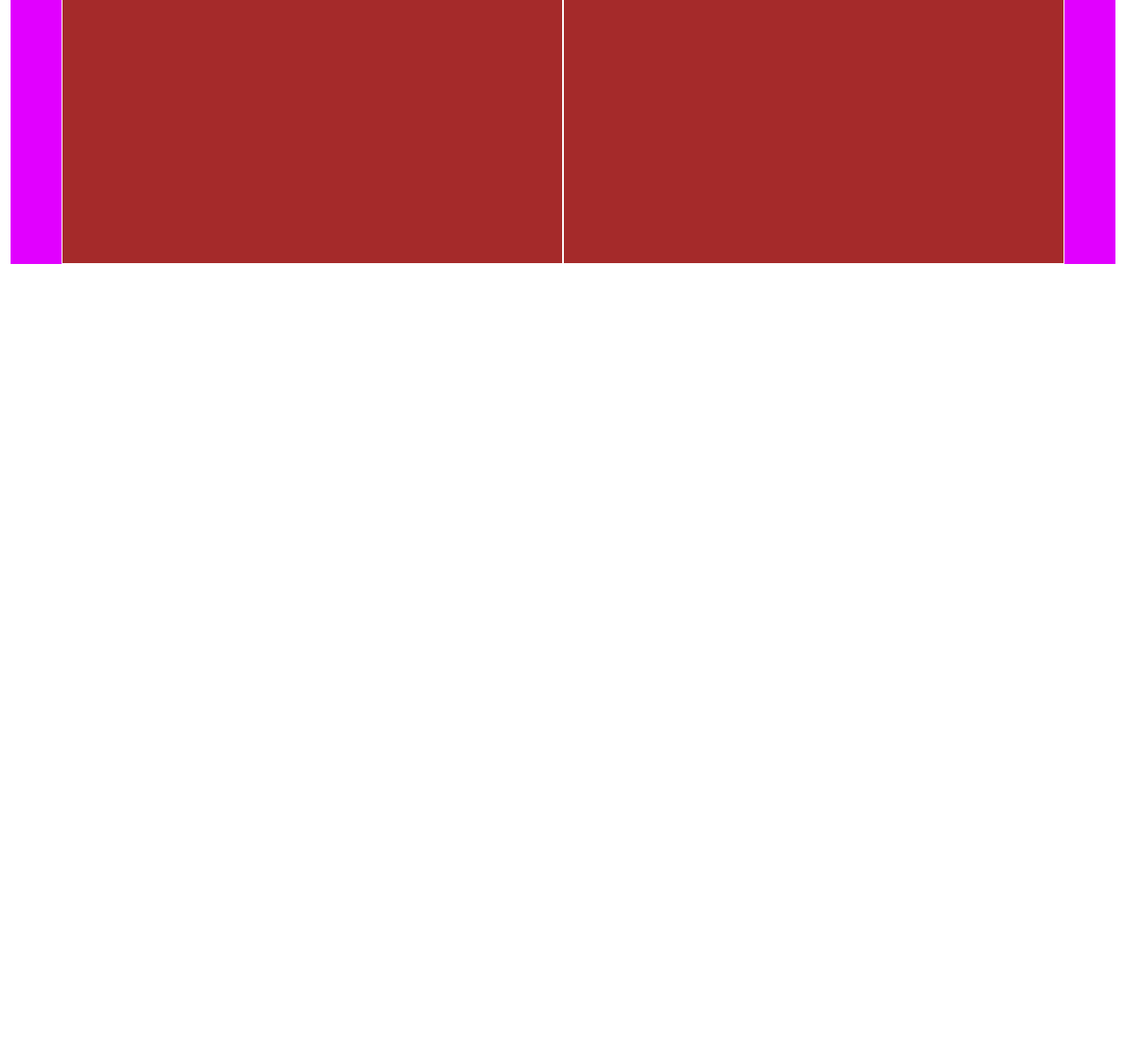
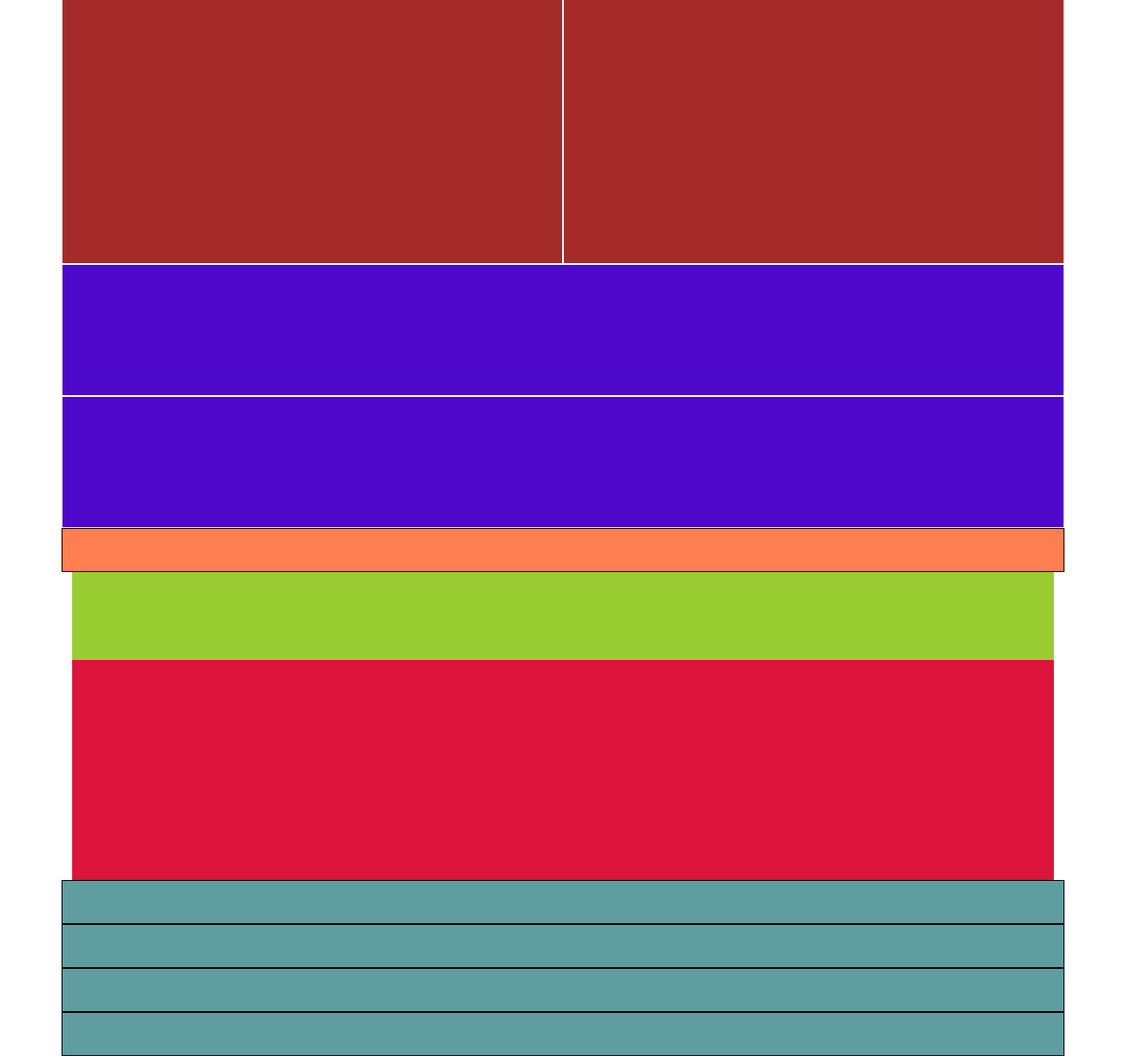
Before and after one commit to petrescuandreea/html-css-bootstrap-freelancer, a plain HTML site: page index.html in a window 1280 px wide. Shown: the part 1430-2630 px from the top of the page at 88% size. Before the commit the page ends 1730 px from the top, so only its background shows below. Drawn offline with nearby package versions, Linux system fonts and the light colour scheme.

Commit message:
main/footer

```diff
--- a/css/style.css
+++ b/css/style.css
@@ -24,8 +24,53 @@
     background-color: rgb(225, 0, 255);
  }
 
+ /* portfolio  */
  .port_item {
      height: 400px;
      background-color: brown;
      border: 1px solid white;
  }
+
+
+ /* about  */
+ #about {
+     height: 450px;
+     background-color: yellowgreen;
+ }
+
+ /* title  */
+ .title {
+     background-color: violet;
+ }
+
+/* content  */
+ .about-content {
+     min-height: 150px;
+     background-color: rgb(77, 8, 204);
+     border: 1px solid white;
+ }
+
+ .cta {
+     min-height: 50px;
+     background-color: coral;
+     border: 1px solid black;
+ }
+
+
+ /* contacto me  */
+#form {
+    height: 250px;
+    background-color: crimson;
+}
+
+ /* footer  */
+ footer {
+
+     background-color: black;
+ }
+
+ .footer-content {
+     height: 50px;
+     background-color: cadetblue;
+     border: 1px solid black;
+ }
--- a/index.html
+++ b/index.html
@@ -9,7 +9,7 @@
     <title>Bootstrap Freelancer</title>
 </head>
 <body>
-    <div class="container-fluid">
+    <div class="container">
         <!-- header  -->
         <header>
 
@@ -24,7 +24,7 @@
 
         <!-- main part  -->
         <main>
-            <div class="container">
+            <!-- portfolio  -->
             <section id="portfolio">
                 <!-- titolo  -->
                 <div class="row">
@@ -40,15 +40,51 @@
                     <div class="col-sm-12 col-md-6 port_item"></div>
                     <div class="col-sm-12 col-md-6 port_item"></div>
                 </div>
+            </section>
+
+            <!-- about  -->
+            <section id="about">
+                <!-- title  -->
+                <div class="row">
+                    <div class="col-sm-12 title"></div>
+                </div>
+
+                <!-- content  -->
+                <div class="row">
+                    <div class="col-sm-12 about-content"></div>
+                    <div class="col-sm-12 about-content"></div>
+                </div>
+
+                <!-- download  -->
+                <div class="row">
+                    <div class="col-sm-12 cta"></div>
+                </div>
+            </section>
+
+            <!-- contact me  -->
+            <section id="form">
+
 
             </section>
-            </div>
         </main>
 
 
         <!-- footer  -->
         <footer>
+            <!-- up -->
+            <div class="row">
+                <!-- location  -->
+                <div class="col-sm-12 footer-content"></div>
+                <!-- social  -->
+                <div class="col-sm-12 footer-content"></div>
+                <!-- about  -->
+                <div class="col-sm-12 footer-content"></div>
+            </div>
 
+            <!-- down  -->
+            <div class="row">
+                <div class="col-sm-12 footer-content"></div>
+            </div>
         </footer>
     </div>
 
```
Lines whose indentation alone changed are shown as unchanged.
